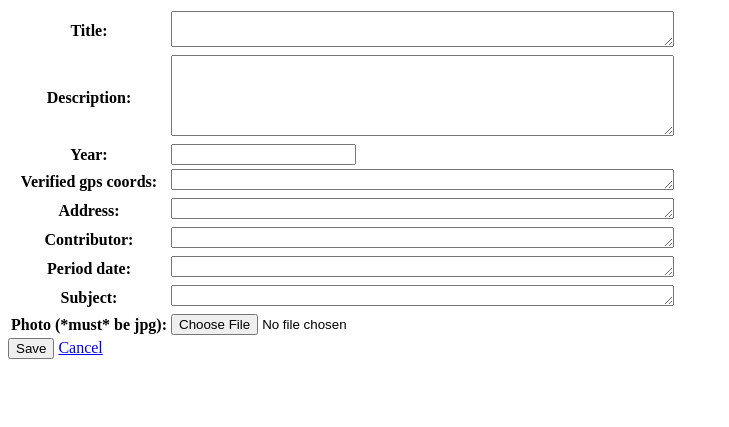
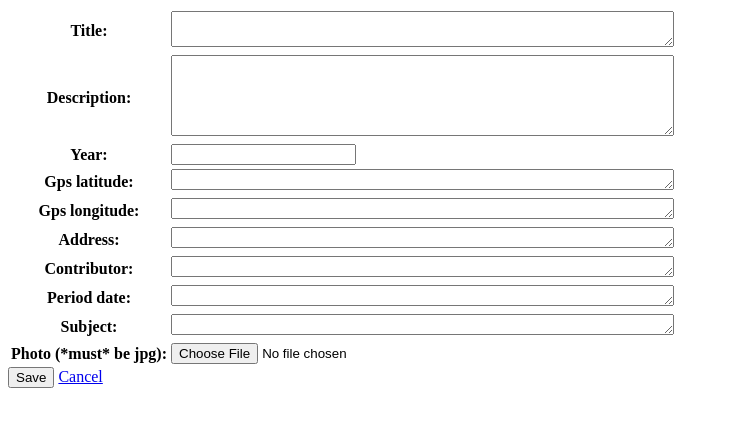
Before and after one commit to jeffb4real/SLHPA-Web-App, a Django app: page /slhpa/add/ in a window 1280 px wide. Shown: the top 427 px of the page, without its empty margins (0-729 px from the left). Run offline with Django 3.2, Linux system fonts and the light colour scheme.

Commit message:
Replace text gps field with numeric fields. Add better error handling.

```diff
--- a/mysite/slhpa/forms.py
+++ b/mysite/slhpa/forms.py
@@ -7,7 +7,9 @@ class EditPhotoMetadataForm(forms.ModelForm):
     title = forms.CharField(widget=forms.Textarea(attrs={'rows': 2, 'cols': 60}))
     description = forms.CharField(widget=forms.Textarea(attrs={'rows': 5, 'cols': 60}))
     year = forms.IntegerField(required=False)
-    verified_gps_coords = forms.CharField(required=False,
+    gps_latitude = forms.FloatField(required=False,
+            widget=forms.Textarea(attrs={'rows': 1, 'cols': 60}))
+    gps_longitude = forms.FloatField(required=False,
             widget=forms.Textarea(attrs={'rows': 1, 'cols': 60}))
     address = forms.CharField(required=False,
             widget=forms.Textarea(attrs={'rows': 1, 'cols': 60}))
@@ -20,7 +22,7 @@ class EditPhotoMetadataForm(forms.ModelForm):
 
     class Meta:
         model = PhotoRecord
-        fields = ('title', 'description', 'year', 'verified_gps_coords',
+        fields = ('title', 'description', 'year', 'gps_latitude', 'gps_longitude',
                     'address', 'contributor', 'period_date', 'subject')
 
 class AddPhotoMetadataForm(forms.ModelForm):
@@ -28,7 +30,9 @@ class AddPhotoMetadataForm(forms.ModelForm):
     title = forms.CharField(widget=forms.Textarea(attrs={'rows': 2, 'cols': 60}))
     description = forms.CharField(widget=forms.Textarea(attrs={'rows': 5, 'cols': 60}))
     year = forms.IntegerField(required=False)
-    verified_gps_coords = forms.CharField(required=False,
+    gps_latitude = forms.FloatField(required=False,
+            widget=forms.Textarea(attrs={'rows': 1, 'cols': 60}))
+    gps_longitude = forms.FloatField(required=False,
             widget=forms.Textarea(attrs={'rows': 1, 'cols': 60}))
     address = forms.CharField(required=False,
             widget=forms.Textarea(attrs={'rows': 1, 'cols': 60}))
@@ -42,5 +46,5 @@ class AddPhotoMetadataForm(forms.ModelForm):
 
     class Meta:
         model = PhotoRecord
-        fields = ('title', 'description', 'year', 'verified_gps_coords',
+        fields = ('title', 'description', 'year', 'gps_latitude', 'gps_longitude',
                     'address', 'contributor', 'period_date', 'subject', 'document')
--- a/mysite/slhpa/views.py
+++ b/mysite/slhpa/views.py
@@ -63,7 +63,8 @@ def load_photo_record(photo, form):
     photo.title = form.cleaned_data['title']
     photo.description = form.cleaned_data['description']
     photo.year = form.cleaned_data['year']
-    photo.verified_gps_coords = form.cleaned_data['verified_gps_coords']
+    photo.gps_latitude = form.cleaned_data['gps_latitude']
+    photo.gps_longitude = form.cleaned_data['gps_longitude']
     photo.address = form.cleaned_data['address']
     photo.contributor = form.cleaned_data['contributor']
     photo.period_date = form.cleaned_data['period_date']
@@ -113,7 +114,10 @@ def add(request):
             photo.resource_name = get_next_resource_name()
             load_photo_record(photo, form)
             photo.save()
-            handle_uploaded_file(photo.resource_name, request.FILES['document'])
+            file = None
+            if request.FILES.get('document'):
+                file = request.FILES['document']
+            handle_uploaded_file(photo.resource_name, file)
             return HttpResponseRedirect('/slhpa/detail/' + photo.resource_name + '/')
     else:
         form = AddPhotoMetadataForm()
```
Also changed, not shown: mysite/slhpa/templates/slhpa/detail.html (+6 -6 lines), mysite/slhpa/templatetags/photodir.py (+6 -1 lines), mysite/slhpa/migrations/0011_auto_20190310_0926.py (added).
